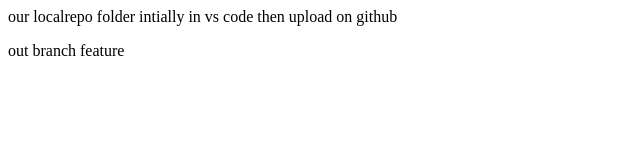
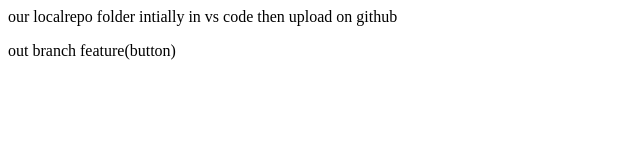
Before and after one commit to lakshya-77/lakshya-localrepo, a plain HTML site: page index.html in a window 1280 px wide. Shown: the full height of the page, 0-640 px from the left. Drawn offline with Linux system fonts and the light colour scheme.

```diff
--- a/index.html
+++ b/index.html
@@ -1,2 +1,2 @@
 <p>our localrepo folder intially in vs code then upload on github</p>
-<p>out branch feature</p>
+<p>out branch feature(button)</p>
```
